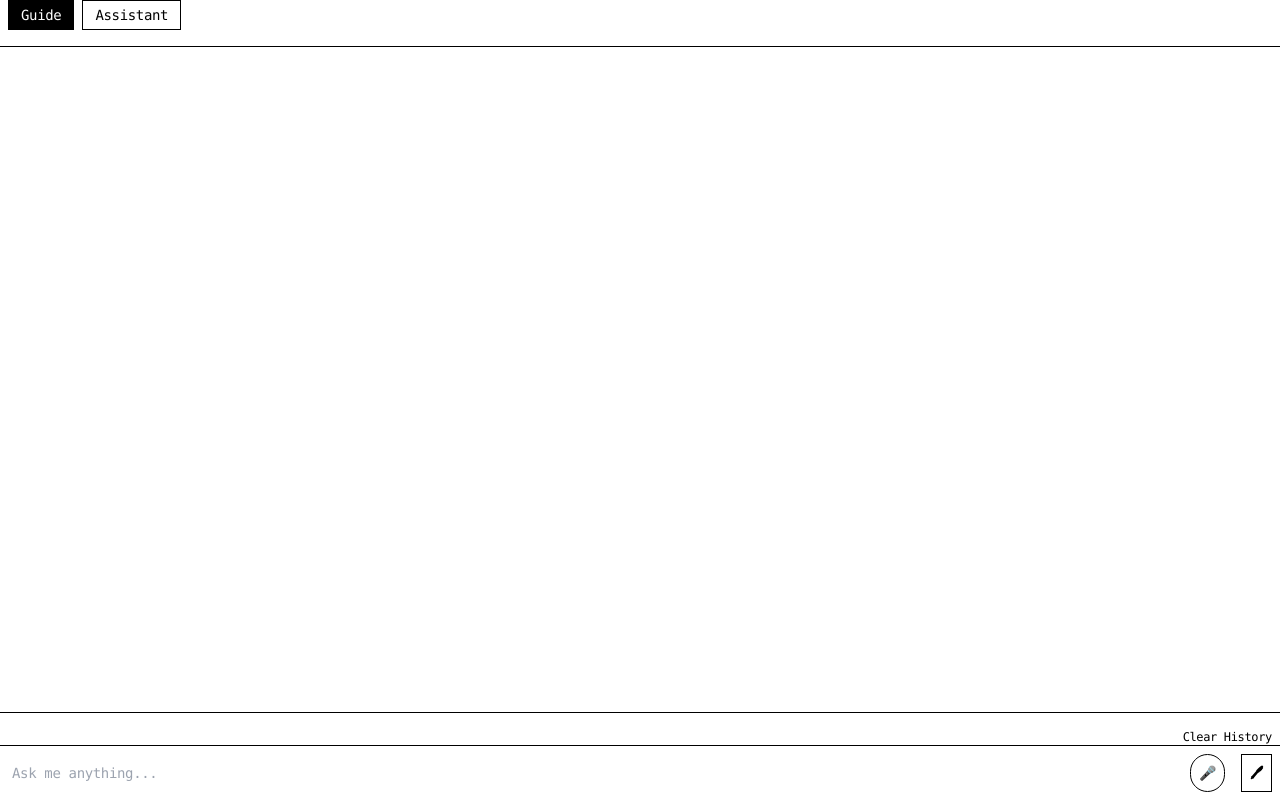
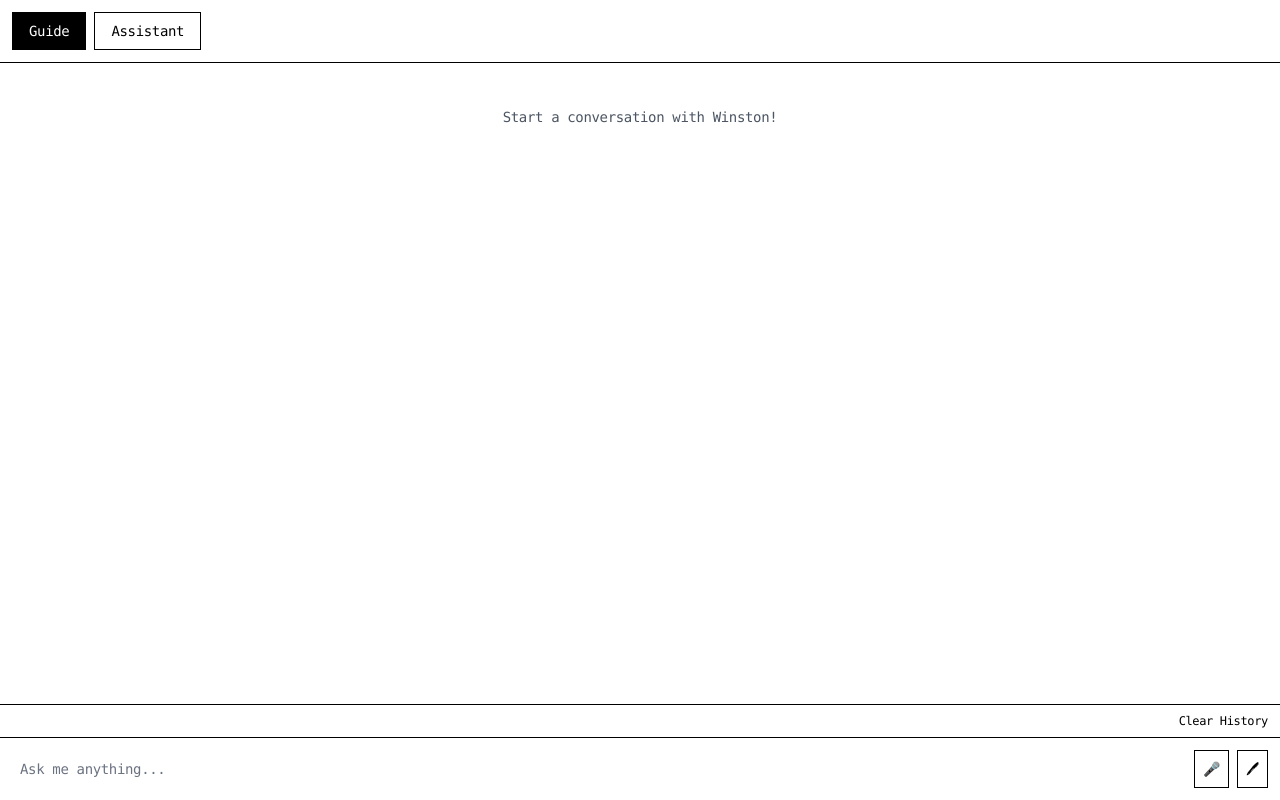
Before and after one commit to WinstonAC/winston-Chat, a Next.js app: page /winston-widget in a window 1280 px wide. Built offline with nearby package versions, Linux system fonts and the light colour scheme.

Commit message:
fix: resolve double chat widget and improve UI styling

```diff
--- a/app/components/ChatBox.tsx
+++ b/app/components/ChatBox.tsx
@@ -198,21 +198,20 @@ export default function ChatBox({ onClose, isEmbedded = false }: ChatBoxProps) {
         height: '100%',
         display: 'flex',
         flexDirection: 'column',
-        boxSizing: 'border-box',
-        overflow: 'hidden'
+        boxSizing: 'border-box'
       }}
     >
       {/* Header with mascot and close button */}
       {!isEmbedded && (
-        <div className="flex items-center justify-between border-b border-black p-0 mb-2">
-          <div className="flex items-center gap-2 p-2">
+        <div className="flex items-center justify-between border-b border-black p-3">
+          <div className="flex items-center gap-2">
             <img src="/winston-mascot.svg" alt="Winston mascot" className="w-6 h-6 mr-2" onError={e => { e.currentTarget.style.display = 'none'; }} />
-            <span className="font-bold text-black">Hi, I'm Winston</span>
+            <span className="font-bold text-black text-base">Hi, I'm Winston</span>
           </div>
           {onClose && (
             <button
               onClick={onClose}
-              className="text-black text-lg font-bold px-4 py-2 hover:bg-black hover:text-white transition border-l border-black h-full"
+              className="text-black text-lg font-bold px-3 py-1 hover:bg-black hover:text-white transition border border-black"
               aria-label="Close chat"
               style={{ borderRadius: 0 }}
             >
@@ -222,12 +221,12 @@ export default function ChatBox({ onClose, isEmbedded = false }: ChatBoxProps) {
         </div>
       )}
       {/* Mode Toggle with tooltips */}
-      <div className="flex gap-2 mb-4 px-2">
+      <div className="flex gap-2 p-3 border-b border-black">
         <div className="group relative">
           <button
             title="Explore the portfolio with Winston as your guide."
             aria-label="Guide mode"
-            className={`px-3 py-1 border border-black ${mode === 'guide' ? 'bg-black text-white' : 'bg-white text-black'} hover:bg-black hover:text-white transition`}
+            className={`px-4 py-2 border border-black text-sm font-medium transition ${mode === 'guide' ? 'bg-black text-white' : 'bg-white text-black hover:bg-black hover:text-white'}`}
             onClick={() => setMode('guide')}
             style={{ borderRadius: 0 }}
           >
@@ -241,7 +240,7 @@ export default function ChatBox({ onClose, isEmbedded = false }: ChatBoxProps) {
           <button
             title="Ask product and dev questions."
             aria-label="Assistant mode"
-            className={`px-3 py-1 border border-black ${mode === 'assistant' ? 'bg-black text-white' : 'bg-white text-black'} hover:bg-black hover:text-white transition`}
+            className={`px-4 py-2 border border-black text-sm font-medium transition ${mode === 'assistant' ? 'bg-black text-white' : 'bg-white text-black hover:bg-black hover:text-white'}`}
             onClick={() => setMode('assistant')}
             style={{ borderRadius: 0 }}
           >
@@ -253,33 +252,41 @@ export default function ChatBox({ onClose, isEmbedded = false }: ChatBoxProps) {
         </div>
       </div>
       <div
-        className="flex-1 overflow-y-auto border-t border-b border-black py-2 px-2 mb-2"
+        className="flex-1 overflow-y-auto p-3"
         style={{
           borderRadius: 0,
-          backgroundColor: '#fff'
+          backgroundColor: '#fff',
+          minHeight: '200px'
         }}
       >
-        {messages.map((m, i) => (
+        {messages.length === 0 ? (
+          <div className="text-center text-gray-600 py-8">
+            <p className="text-sm">Start a conversation with Winston!</p>
+          </div>
+        ) : (
+          messages.map((m, i) => (
             <div
               key={i}
-            className={`my-1 text-sm ${m.role === 'user' ? 'text-right font-semibold' : 'text-left'}`}
+              className={`my-2 text-sm ${m.role === 'user' ? 'text-right' : 'text-left'}`}
               style={{
                 color: '#000',
                 backgroundColor: '#fff'
               }}
             >
+              <div className={`inline-block max-w-[80%] p-2 border border-black ${m.role === 'user' ? 'bg-black text-white' : 'bg-white text-black'}`}>
                 {m.content}
               </div>
-        ))}
+            </div>
+          ))
+        )}
         <div ref={messagesEndRef} />
       </div>
       {/* Clear History Button */}
-      <div className="flex justify-end px-2">
+      <div className="flex justify-end px-3 py-2 border-t border-black">
         <button
           onClick={() => setMessages([])}
-          className="text-xs hover:text-red-500 mt-2"
+          className="text-xs text-black hover:text-red-600 transition"
           style={{
-            color: '#000',
             backgroundColor: '#fff'
           }}
         >
@@ -288,7 +295,7 @@ export default function ChatBox({ onClose, isEmbedded = false }: ChatBoxProps) {
       </div>
       <form
         onSubmit={handleSubmit}
-        className="flex items-center border-t border-black px-2 py-2 gap-2"
+        className="flex items-center px-3 py-3 gap-2 border-t border-black"
         style={{
           backgroundColor: '#fff'
         }}
@@ -297,10 +304,8 @@ export default function ChatBox({ onClose, isEmbedded = false }: ChatBoxProps) {
           value={input}
           onChange={(e) => setInput(e.target.value)}
           placeholder="Ask me anything..."
-          className="w-full border-none p-1 text-sm outline-none font-mono"
+          className="flex-1 border-none p-2 text-sm outline-none font-mono bg-white text-black placeholder-gray-500"
           style={{
-            backgroundColor: '#fff',
-            color: '#000',
             borderRadius: 0
           }}
           disabled={loading}
@@ -308,27 +313,23 @@ export default function ChatBox({ onClose, isEmbedded = false }: ChatBoxProps) {
         <button
           type="button"
           onClick={listening ? stopListening : startListening}
-          className={`rounded-full p-2 border border-black ml-2 ${listening ? 'bg-black text-white animate-pulse' : 'bg-white text-black'} transition`}
+          className={`p-2 border border-black transition ${listening ? 'bg-black text-white animate-pulse' : 'bg-white text-black hover:bg-black hover:text-white'}`}
           aria-label={listening ? 'Stop voice input' : 'Start voice input'}
           title={listening ? 'Stop voice input' : 'Start voice input'}
           disabled={loading}
           style={{
-            borderRadius: '9999px',
-            backgroundColor: listening ? '#000' : '#fff',
-            color: listening ? '#fff' : '#000'
+            borderRadius: 0
           }}
         >
           🎤
         </button>
         <button
           type="submit"
-          className="ml-2 text-sm font-bold p-2 border border-black hover:bg-black hover:text-white transition"
+          className="p-2 border border-black bg-white text-black hover:bg-black hover:text-white transition font-medium"
           disabled={loading}
           aria-label="Send message"
           style={{
-            borderRadius: 0,
-            backgroundColor: '#fff',
-            color: '#000'
+            borderRadius: 0
           }}
         >
           🖊
@@ -337,14 +338,14 @@ export default function ChatBox({ onClose, isEmbedded = false }: ChatBoxProps) {
       {/* Project suggestion follow-up */}
       {projectSuggestion && (
         <div
-          className="mt-2 text-sm p-2 border border-black"
+          className="p-3 border-t border-black bg-gray-50"
           style={{
             borderRadius: 0,
-            backgroundColor: '#fff',
+            backgroundColor: '#f9f9f9',
             color: '#000'
           }}
         >
-          Want to see how I tackled this in <a href={projectSuggestion.href} className="underline font-semibold" style={{ color: '#000' }}>{projectSuggestion.name}</a>?
+          <span className="text-sm">Want to see how I tackled this in <a href={projectSuggestion.href} className="underline font-semibold" style={{ color: '#000' }}>{projectSuggestion.name}</a>?</span>
         </div>
       )}
     </div>
--- a/app/components/PortfolioWidget.tsx
+++ b/app/components/PortfolioWidget.tsx
@@ -1,9 +1,16 @@
 'use client';
 
-import { useState } from 'react';
+import { useState, useEffect } from 'react';
+import { usePathname } from 'next/navigation';
 
 export default function PortfolioWidget() {
   const [isOpen, setIsOpen] = useState(false);
+  const pathname = usePathname();
+
+  // Don't render on the widget page
+  if (pathname === '/winston-widget') {
+    return null;
+  }
 
   return (
     <div className="fixed bottom-4 right-4 z-50">
--- a/app/layout.tsx
+++ b/app/layout.tsx
@@ -14,14 +14,11 @@ export default function RootLayout({
 }: Readonly<{
   children: React.ReactNode;
 }>) {
-  // Check if we're on the widget page by looking at the URL
-  const isWidgetPage = typeof window !== 'undefined' && window.location.pathname === '/winston-widget';
-
   return (
     <html lang="en" suppressHydrationWarning={true}>
       <body className={`${GeistSans.variable} ${GeistMono.variable} antialiased`}>
         {children}
-        {!isWidgetPage && <PortfolioWidget />}
+        <PortfolioWidget />
       </body>
     </html>
   );
--- a/app/winston-widget/page.tsx
+++ b/app/winston-widget/page.tsx
@@ -1,7 +1,6 @@
 'use client';
 
 import dynamic from 'next/dynamic';
-import Head from 'next/head';
 
 const ChatBox = dynamic(() => import('../components/ChatBox'), {
   ssr: false,
@@ -23,12 +22,6 @@ const ChatBox = dynamic(() => import('../components/ChatBox'), {
 
 export default function WinstonWidgetPage() {
   return (
-    <>
-      <Head>
-        <title>Winston Chat Widget</title>
-        <meta name="description" content="Chat with Winston - Your AI Assistant" />
-        <meta name="viewport" content="width=device-width, initial-scale=1.0, maximum-scale=1.0, user-scalable=no" />
-      </Head>
     <div
       style={{
         margin: 0,
@@ -41,12 +34,10 @@ export default function WinstonWidgetPage() {
         minHeight: '400px',
         boxSizing: 'border-box',
         display: 'flex',
-          flexDirection: 'column',
-          overflow: 'hidden'
+        flexDirection: 'column'
       }}
     >
       <ChatBox isEmbedded={true} />
     </div>
-    </>
   );
 }
```
Lines whose indentation alone changed are shown as unchanged.
